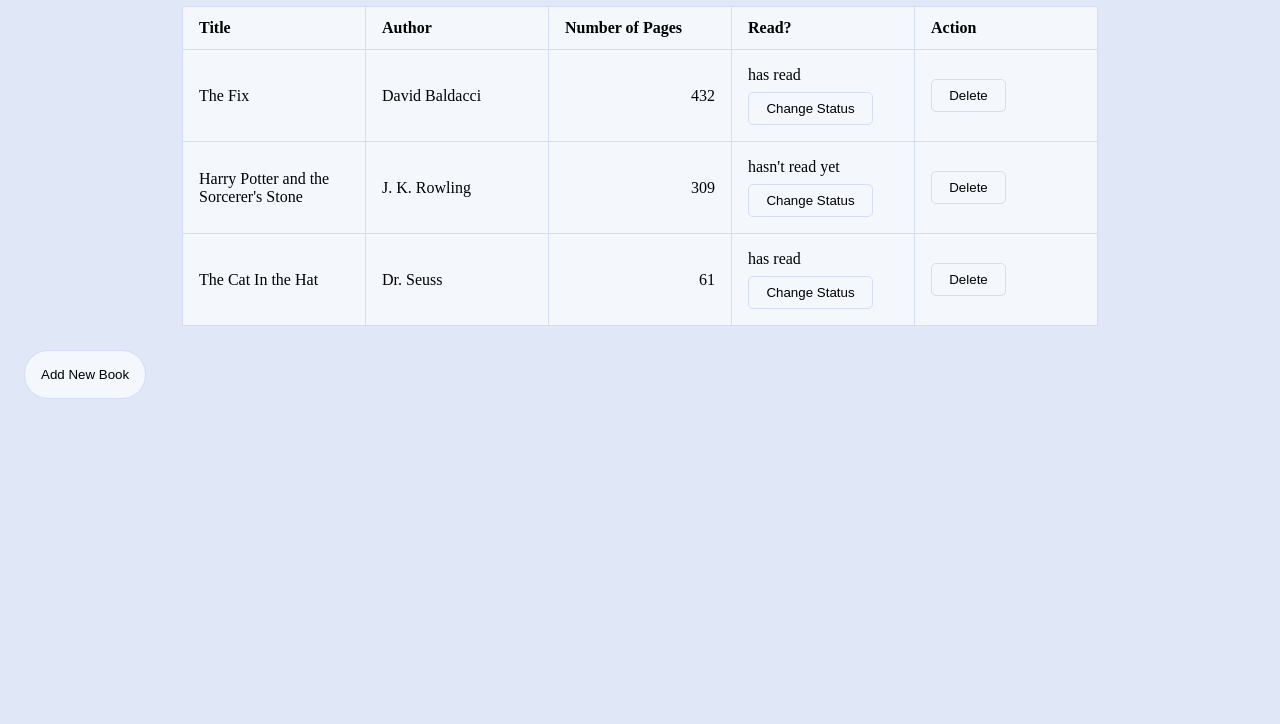
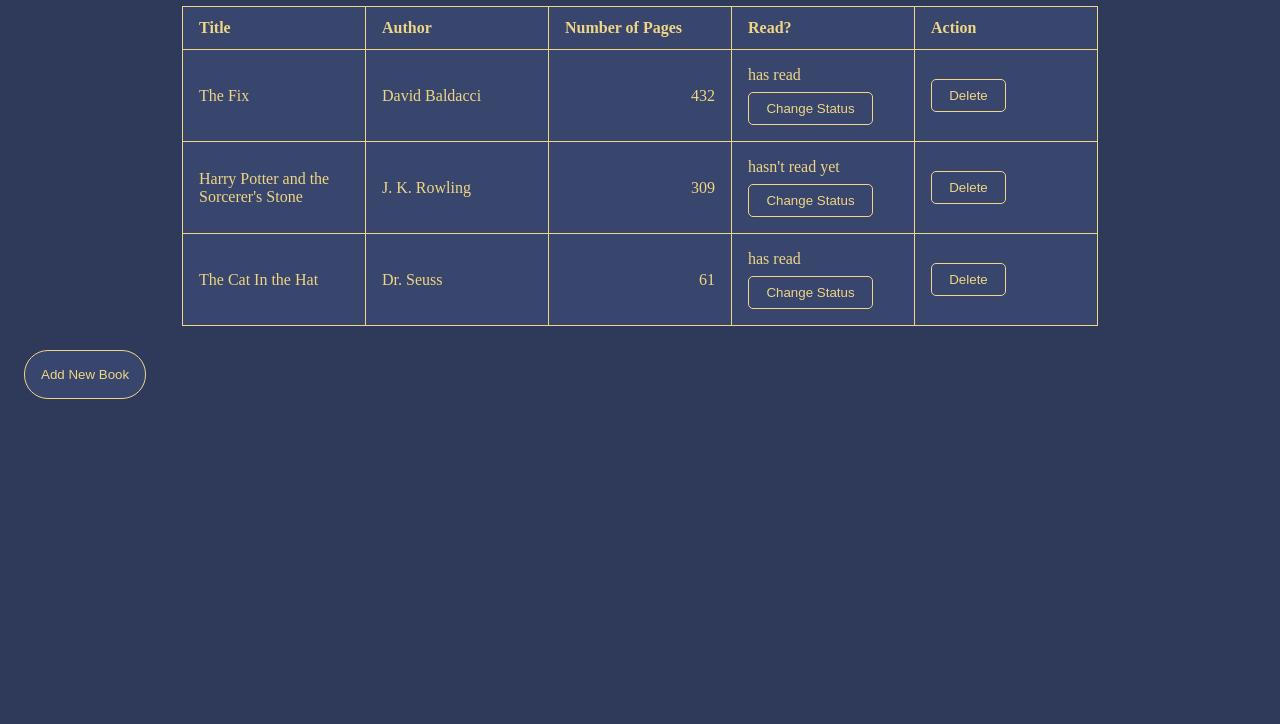
Before and after one commit to RenoldThomas/Library, a plain HTML site: page index.html in a window 1280 px wide. Shown: the part 76-800 px from the top of the page. Drawn offline with Linux system fonts and the light colour scheme.

Commit message:
Edit styling to match future website idea

```diff
--- a/styles.css
+++ b/styles.css
@@ -1,7 +1,7 @@
 body {
-    background-color: #E0E8F7;
+    background-color: #2F3A5B;
     margin: 0px;
-
+    color: #EFD685;
 }
 h1 {
     margin-left: 24px;
@@ -11,13 +11,13 @@ h1 {
 .library {
     margin-left: auto;
     margin-right: auto;
-    border: 1px solid #D4DCF7;
+    border: 1px solid #EFD685;
     border-collapse: collapse;
-    background-color:#F4F7FC;
+    background-color:#38456C;
 }
 
 th {
-    border: 1px solid #D4DCF7;
+    border: 1px solid #EFD685;
     padding: 12px 16px;
     text-align: left;
 }
@@ -25,7 +25,7 @@ th {
 td {
     padding: 16px;
     width: 150px;
-    border: 1px solid #D4DCF7;
+    border: 1px solid #EFD685;
     word-wrap: break-word;
     overflow-wrap: break-word
 }
@@ -34,22 +34,28 @@ td {
     text-align:right;
 }
 
+#newbookbutton,
+.tablebutton,
+.readbutton {
+    color: #EFD685;
+}
+
 #newbookbutton {
     margin-top: 24px;
     margin-left: 24px;
     border-radius: 24px;
     border: none;
     padding: 16px;
-    background-color: #F4F7FC;
-    border: 1px solid #D4DCF7;
+    background-color: #38456C;
+    border: 1px solid #EFD685;
     align-items: center;
     cursor: pointer;
 }
 
 .tablebutton {
     border-radius: 5px;
-    border: 1px solid #D4DCF7;
-    background-color: #F4F7FC;
+    border: 1px solid #EFD685;
+    background-color: #38456C;
     padding: 8px;
     width: 75px;
     cursor: pointer;
```
